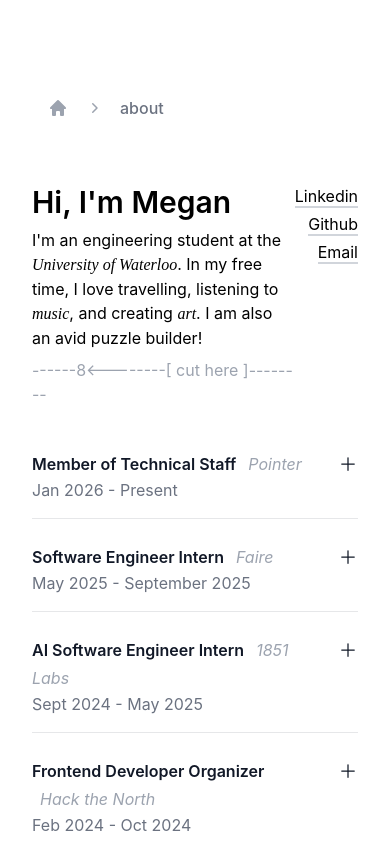
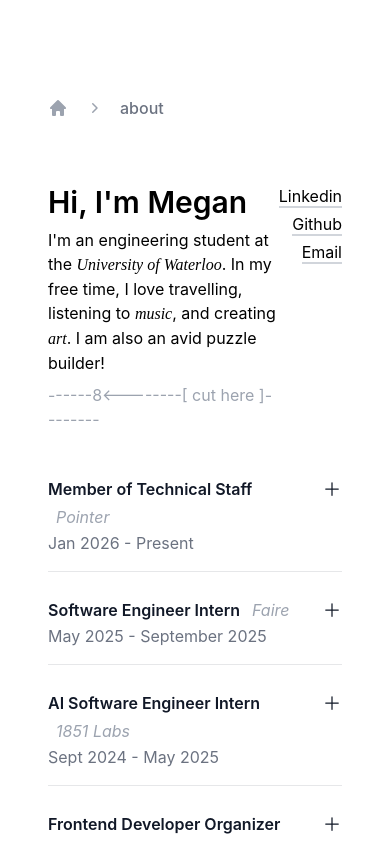
Before and after one commit to mw-171/web-portfolio, a Next.js app: page /about in a window 390 px wide. Shown: the top 844 px of the page. Built offline with nearby package versions, Linux system fonts and the light colour scheme.

Commit message:
align padding for mobile on about page

```diff
--- a/src/pages/about.tsx
+++ b/src/pages/about.tsx
@@ -81,6 +81,7 @@ export default function About() {
           items={[{ label: "about", href: "/about" }]}
           listClassName="md:pl-4"
         />
+        <div className="px-4 md:px-0">
           <div className="flex justify-center md:gap-0 md:pl-0 md:justify-start items-center pt-8 mx-auto max-w-[650px]">
             <div className="w-full md:flex md:flex-col md:justify-between">
               <div className="flex md:flex-row justify-between">
@@ -94,7 +95,9 @@ export default function About() {
                   </div>
                   <div className="flex items-center">
                     <div className="flex flex-col gap-2">
-                    <div className="font-semibold text-3xl">Hi, I'm Megan</div>
+                      <div className="font-semibold text-3xl">
+                        Hi, I'm Megan
+                      </div>
                       <div className="text-wrap:balance">
                         I'm an engineering student at the{" "}
                         <FancyLink href="https://uwaterloo.ca">
@@ -199,5 +202,6 @@ export default function About() {
           </div>
         </div>
       </div>
+    </div>
   );
 }
```
Lines whose indentation alone changed are shown as unchanged.
